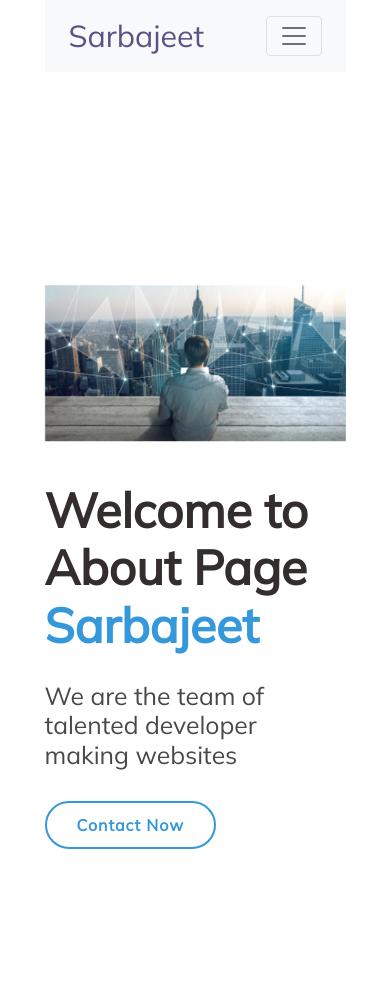
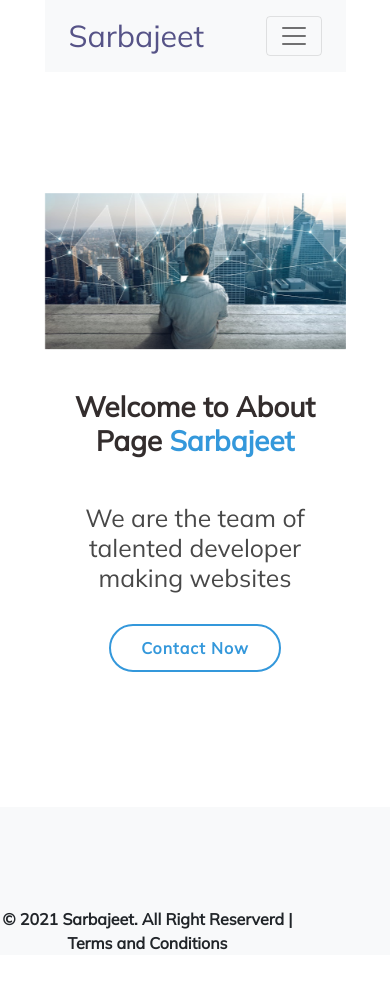
Before and after one commit to sarbajeetchhetri/Reactresponsive_website, a React (Create React App) app: page /about in a window 390 px wide. After the commit the page ends 955 px from the top, so only its background shows below. Built offline with nearby package versions, Linux system fonts and the light colour scheme.

Commit message:
added fotter pages

```diff
--- a/src/App.js
+++ b/src/App.js
@@ -7,12 +7,14 @@ import Contact from "./Pages/Contact";
 import About from "./Pages/About";
 import Navbar from "./Pages/Navbar";
 import { Switch, Route, Redirect } from "react-router-dom";
+import Footer from "./Pages/Fotter";
 
 
 const App = () => {
   return (
     <>
     <Navbar/>
+
       <Switch>
         <Route exact path="/" component={Home} />
         <Route exact path="/services" component={Services} />
@@ -22,6 +24,8 @@ const App = () => {
 
 
       </Switch>
+
+      <Footer/>
     </>
   );
 };
--- /dev/null
+++ b/src/Pages/Fotter.js
@@ -0,0 +1,18 @@
+import React from "react";
+
+
+const Footer = () => {
+
+    const year = new Date().getFullYear();
+
+
+    return (
+      <>
+      <footer className="w-100 bg-light text-center">
+        <p>  © {year} Sarbajeet. All Right Reserverd | Terms and Conditions </p>
+        </footer>
+      </>
+    );
+  };
+
+  export default Footer;
--- a/src/index.css
+++ b/src/index.css
@@ -123,3 +123,53 @@
   border-top-left-radius : 12px;
   border-top-right-radius: 12px;
 }
+
+
+footer p {
+  padding: 0;
+  margin: 0;
+}
+
+.contact_div{
+  height: 100%;
+  height: 75vh;
+}
+
+
+footer p {
+  font-weight: bold;
+  padding: 100px 95px 0px 0px;
+  margin: 40px 0px 0px 0px;
+}
+
+/* for responsive code */
+
+@media (max-width: 991px){
+  #header{
+    height: 80vh;
+    text-align: center;
+  }
+
+  #header .header-img{
+    text-align: center;
+  }
+  #header .header-img img{
+    width: 60%;
+  }
+}
+
+
+@media (max-width: 768px){
+  #header{
+    margin-top: 20px;
+
+  }
+
+  #header h1 {
+    font-size: 28px;
+    margin-bottom: 30px;
+  }
+  #header .header-img img{
+    width: 70%;
+  }
+}
```
